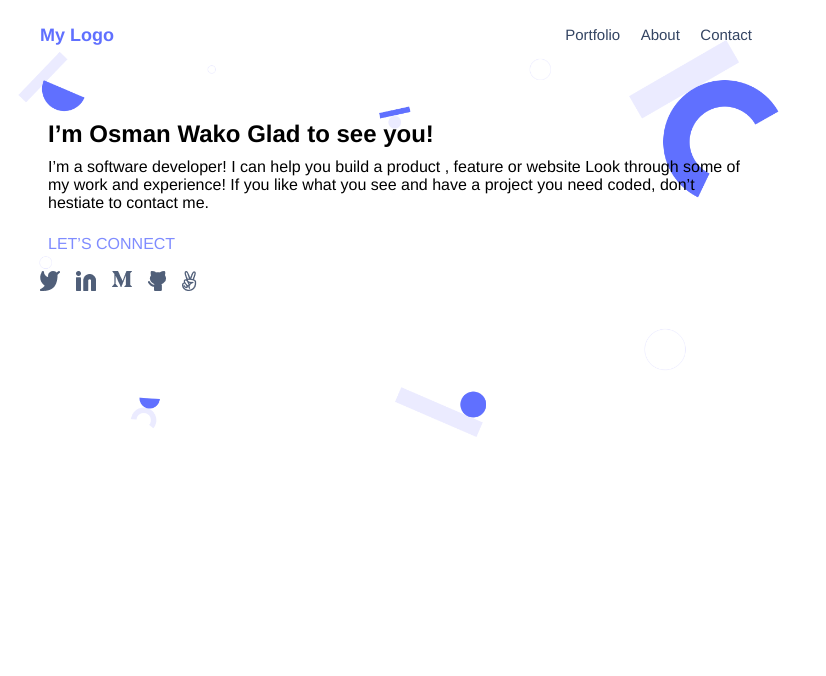
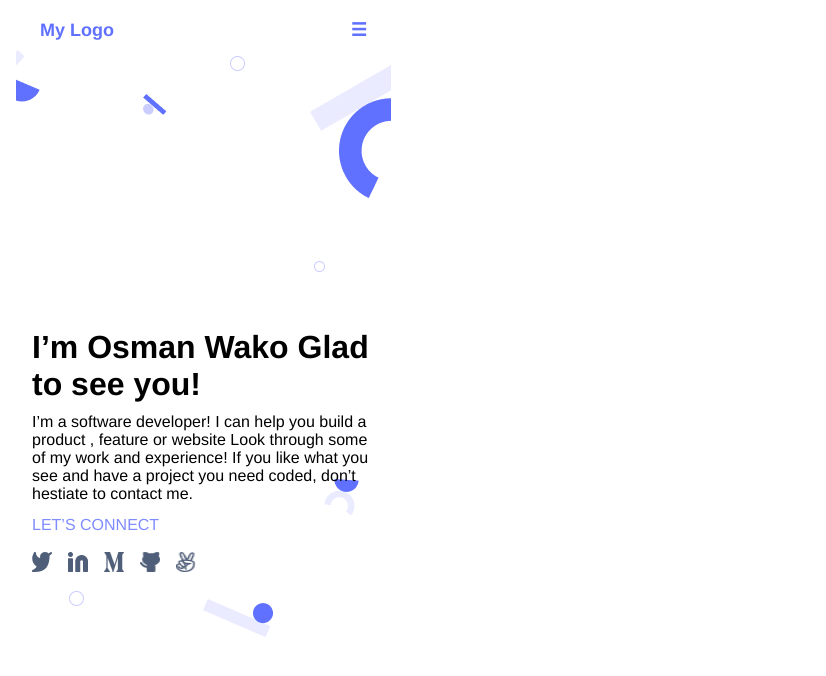
Before and after one commit to osmanwako/myportfolio, a website: page index.html in a window 1280 px wide. Shown: the whole page, without its empty margins (0-826 px from the left). Drawn offline with Linux system fonts and the light colour scheme.

Commit message:
Update style link href,remove container div ,remove broken link from read me,create semantic structure for Social midea

```diff
--- a/assets/style/main.css
+++ b/assets/style/main.css
@@ -7,43 +7,26 @@
 body {
   background-color: white;
   font-family: "Poppins", Helvetica, Arial, sans-serif;
+  font-weight: normal;
 }
 
 .common-font-family {
   font-family: "Poppins", Helvetica, Arial, sans-serif;
   font-style: normal;
 }
-
-.wrap-content {
-  max-width: 768px;
-  background-image: url("../images/bodybackground.png");
-  width: 100%;
-  min-height: 100vh;
-  background-size: contain;
-  background-position: 2px 30px;
+main {
+  background-image: url("../images/myportfoliobgi.png");
+  height: 100vh;
+  width: 375px;
+  display: flex;
+  align-items: flex-start;
+  justify-content: center;
   background-repeat: no-repeat;
-}
-
-#nav-ham-icon {
-  display: none;
-}
-
-@media only screen and (max-width: 375px) {
-  #nav-ham-icon {
-    display: block;
-  }
-
-  #navbarlist {
-    display: none;
-  }
-
-  .wrap-content {
-    max-width: 375px;
-    max-height: 100vh;
-  }
+  flex-direction: column;
 }
 
 .header-content {
+  max-width: 375px;
   display: flex;
   flex-wrap: nowrap;
   justify-content: space-between;
@@ -57,20 +40,13 @@ body {
   line-height: 20px;
   color: #6070ff;
 }
-
-header nav a {
-  font-weight: 500;
-  font-size: 15px;
-  line-height: 20px;
-  color: #344563;
+header span a {
+  text-decoration: none;
 }
 
-.section-content {
-  margin-top: 50px;
-  display: flex;
-  justify-content: flex-start;
-  align-items: flex-start;
-  flex-direction: column;
+.social-md li {
+  list-style: none;
+  padding: 0;
 }
 
 .myfullname {
@@ -84,15 +60,20 @@ header nav a {
 .social-md {
   display: flex;
   justify-content: flex-start;
-  align-items: flex-start;
+  align-items: flex-end;
+  padding: 0;
   margin: 0;
-  padding: 0;
 }
 
 .social-md a {
   color: #505f79;
+}
+
+.social-md img {
+  height: 20px;
+  width: 20px;
+  padding: 0px;
   margin: 0;
-  padding: 0;
 }
 
 .btn-letcon {
@@ -101,6 +82,7 @@ header nav a {
   line-height: 24px;
   color: #7f8cff;
   background-color: transparent;
+  margin-bottom: 10px;
   border: none;
 }
 
--- a/index.html
+++ b/index.html
@@ -5,39 +5,29 @@
     <meta http-equiv="X-UA-Compatible" content="IE=edge">
     <meta name="viewport" content="width=device-width, initial-scale=1.0">
     <link rel="icon" type="image/*" href="assets/images/portfolio.png">
-    <link rel="stylesheet" href="/assets/style/main.css">
+    <link rel="stylesheet" href="./assets/style/main.css">
     <title>First Mobile version Portfolio</title>
 </head>
 <body>
-        <div class="wrap-content">
         <header class="header-content">
-            <span id="mylogo" class="common-font-family">My Logo</span>
-            <nav id="navbarlist">
-                <a class="common-font-family">Portfolio</a>
-                <a class="common-font-family">About</a>
-                <a class="common-font-family">Contact</a></nav>
+            <span><a href="#"  id="mylogo" class="common-font-family">My Logo</a></span>
             <nav id="nav-ham-icon"><span id="hamburgur-icon">&#9776;</span></nav>
         </header>
-        <main>
-            <section class="section-content">
+        <main class="wrap-content">
                 <h1 id="myfullname" class="common-font-family">I’m Osman Wako
                     Glad to see you!</h1>
                 <p class="common-font-family">
                     I’m a software developer! I can help you build a product , feature or website Look through some of my work and experience!
                      If you like what you see and have a project you need coded, don’t hestiate to contact me.
                 </p>
-            </section>
-                <div>
                     <button type="button" id="btn-letconid" class="btn-letcon common-font-family">LET’S CONNECT</button>
-                </div>
-                <div class="social-md">
-                    <a><img src="assets/images/social-icon/twitter-icon.png"></a>
-                    <a><img src="assets/images/social-icon/linkedin icon.png"></a>
-                    <a><img src="assets/images/social-icon/m-icon.png"></a>
-                    <a><img src="assets/images/social-icon/github-icon.png"></a>
-                    <a><img src="assets/images/social-icon/clip-icon.png"></a>
-                </div>
+                <ul class="social-md">
+                    <li><a href="#"><img src="assets/images/social-icon/twitter-icon.png"></a></li>
+                    <li><a href="https://www.linkedin.com/in/osman-wako-08663825a/"><img src="assets/images/social-icon/linkedin icon.png"></a></li>
+                    <li><a href="https://mail.google.com/"><img src="assets/images/social-icon/m-icon.png"></a></li>
+                    <li><a href="https://github.com/osmanwako"><img src="assets/images/social-icon/github-icon.png"></a></li>
+                    <li><a href="#a"><img src="assets/images/social-icon/clip-icon.png"></a></li>
+                </ul>
         </main>
-    </div>
 </body>
 </html>
```
Also changed, not shown: MIT.md (+2 -2 lines), README.md, assets/images/bodybackground.png (deleted), assets/images/myportfoliobgi.png (added).
